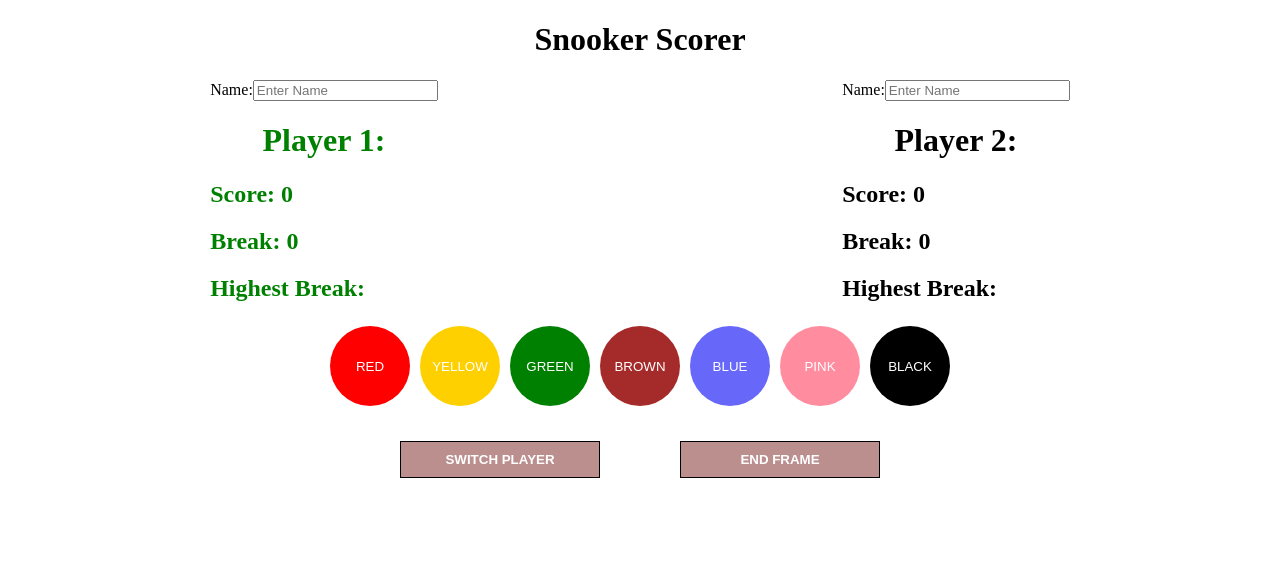
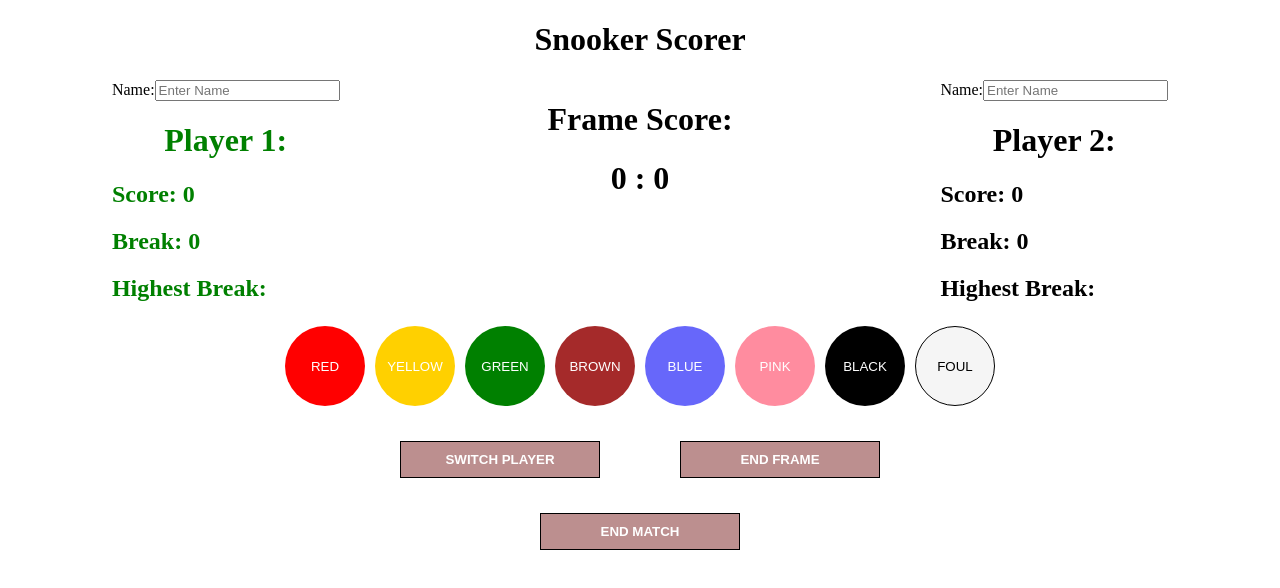
Before and after one commit to StevieV1903/snooker_scorer_cjs, a React (Create React App) app: page / in a window 1280 px wide. Shown: the top 588 px of the page. Built offline with nearby package versions, Linux system fonts and the light colour scheme.

Commit message:
foul balls working

```diff
--- a/src/App.js
+++ b/src/App.js
@@ -2,6 +2,7 @@ import React, { useState } from 'react';
 import './App.css';
 import Player from './components/PlayerComponent.js';
 import Buttons from './components/ButtonsComponent.js';
+import FrameScorer from './components/FrameScore.js';
 
 function App() {
 
@@ -12,6 +13,9 @@ function App() {
   const [player2Break, setPlayer2Break ] = useState(0);
   const [player1Breaks, setPlayer1Breaks] = useState([]);
   const [player2Breaks, setPlayer2Breaks] = useState([]);
+  const [player1Frames, setPlayer1Frames] = useState(0)
+  const [player2Frames, setPlayer2Frames] = useState(0)
+
 
 
   return (
@@ -25,6 +29,10 @@ function App() {
           activePlayer={activePlayer}
           playerBreak={player1Break}
           playerBreaks={player1Breaks}
+          />
+          <FrameScorer
+          player1Frames={player1Frames}
+          player2Frames={player2Frames}
           />
           <Player
           playerNumber={2}
@@ -49,6 +57,12 @@ function App() {
         player2Breaks={player2Breaks}
         setPlayer1Breaks={setPlayer1Breaks}
         setPlayer2Breaks={setPlayer2Breaks}
+        player1Frames={player1Frames}
+        player2Frames={player2Frames}
+        setPlayer1Frames={setPlayer1Frames}
+        setPlayer2Frames={setPlayer2Frames}
+
+
         />
       </header>
     </div>
--- a/src/components/ButtonsComponent.css
+++ b/src/components/ButtonsComponent.css
@@ -65,6 +65,14 @@ button {
     border-radius: 50%;
     border: none;
 }
+#foul-button {
+    background-color: whitesmoke;
+    color: black;
+    height: 80px;
+    width: 80px;
+    border-radius: 50%;
+    border: solid 1px black;
+}
 
 .game-button {
     margin-top: 30px;
--- a/src/components/ButtonsComponent.js
+++ b/src/components/ButtonsComponent.js
@@ -1,7 +1,10 @@
-import React from 'react';
-import './ButtonsComponent.css'
+import React, { useState } from 'react';
+import './ButtonsComponent.css';
+import FoulButtons from "./FoulButtons.js";
 
-const Buttons = ({player1Score, player2Score, activePlayer, setPlayer1Score, setPlayer2Score, setActivePlayer, player1Break, player2Break, setPlayer1Break, setPlayer2Break, player1Breaks, setPlayer1Breaks, player2Breaks, setPlayer2Breaks }) => {
+const Buttons = ({player1Score, player2Score, activePlayer, setPlayer1Score, setPlayer2Score, setActivePlayer, player1Break, player2Break, setPlayer1Break, setPlayer2Break, player1Breaks, setPlayer1Breaks, player2Breaks, setPlayer2Breaks, player1Frames, player2Frames, setPlayer1Frames, setPlayer2Frames }) => {
+
+    const [isAFoul, setIsAFoul] = useState(false)
 
 const handleRed = () => {
     if(activePlayer === 1) {
@@ -74,8 +77,16 @@ const handleBlack = () => {
 }
 
 const handleEndFrame = () => {
-    setPlayer1Score(0)
-    setPlayer2Score(0)
+    if (player1Score > player2Score){
+        setPlayer1Frames(player1Frames += 1)
+        setPlayer1Score(0)
+        setPlayer2Score(0)
+    } else if (player2Score > player1Score){
+        setPlayer2Frames(player2Frames += 1)
+        setPlayer1Score(0)
+        setPlayer2Score(0)
+    }
+    handleSwitchPlayer()
 }
 
 const handleSwitchPlayer = () => {
@@ -87,7 +98,6 @@ const handleSwitchPlayer = () => {
         setPlayer1Breaks(highBreaks)
         // player1Breaks.sort((a, b) => b - a)
         setPlayer1Break(0)
-
     } else {
         setActivePlayer(1)
         let highBreaks = player2Breaks
@@ -99,20 +109,61 @@ const handleSwitchPlayer = () => {
     console.log(activePlayer)
 }
 
+const handleEndMatch = () => {
+    if (player1Frames > player2Frames) {
+        alert("Player 1 has won")
+    } else if (player2Frames > player1Frames){
+        alert("Player 2 has won")
+    } else {
+        alert("It is a draw")
+    }
+    setPlayer1Score(0)
+    setPlayer2Score(0)
+    setPlayer1Break(0)
+    setPlayer2Break(0)
+    setPlayer1Breaks([])
+    setPlayer2Breaks([])
+    setPlayer1Frames(0)
+    setPlayer2Frames(0)
+}
+
+const handleFoul = () => {
+    if(isAFoul === true) {
+        setIsAFoul(false)
+    } else {
+        setIsAFoul(true)
+    }
+
+
+
+}
+
     return (
 <>
         <div id="button-container">
-            <button id="red-button" onClick={handleRed}>RED</button>
+            {!isAFoul && <> <button id="red-button" onClick={handleRed}>RED</button>
             <button id="yellow-button" onClick={handleYellow}>YELLOW</button>
             <button id="green-button" onClick={handleGreen}>GREEN</button>
             <button id="brown-button" onClick={handleBrown}>BROWN</button>
             <button id="blue-button" onClick={handleBlue}>BLUE</button>
             <button id="pink-button" onClick={handlePink}>PINK</button>
-            <button id="black-button" onClick={handleBlack}>BLACK</button>
+            <button id="black-button" onClick={handleBlack}>BLACK</button></>}
+            <button id="foul-button" onClick={handleFoul}>FOUL</button>
+            {isAFoul && <FoulButtons
+            player1Score={player1Score}
+            player2Score={player2Score}
+            setPlayer1Score={setPlayer1Score}
+            setPlayer2Score={setPlayer2Score}
+            activePlayer={activePlayer}
+            setIsAFoul={setIsAFoul}
+             />}
             <br></br>
             <button className="game-button" onClick={handleSwitchPlayer}>SWITCH PLAYER</button>
             <button className="game-button" onClick={handleEndFrame}>END FRAME</button>
+            <br></br>
+            <button className="game-button" onClick={handleEndMatch}>END MATCH</button>
             {/* <button>FOUL</button> */}
+
         </div>
 </>
 
--- /dev/null
+++ b/src/components/FoulButtons.js
@@ -0,0 +1,95 @@
+import React from 'react';
+
+const FoulButtons = ({player1Score, player2Score, setPlayer1Score, setPlayer2Score, activePlayer, setIsAFoul}) => {
+
+    const handleFoulRed = () => {
+        if(activePlayer === 1) {
+            setPlayer2Score(player2Score += 4);
+        }else {
+            setPlayer1Score(player1Score += 4);
+        }
+        setIsAFoul(false)
+    }
+
+    const handleFoulYellow = () => {
+        if(activePlayer === 1) {
+            setPlayer2Score(player2Score += 4);
+        }else {
+            setPlayer1Score(player1Score += 4);
+        }
+        setIsAFoul(false)
+    }
+
+    const handleFoulGreen = () => {
+        if(activePlayer === 1) {
+            setPlayer2Score(player2Score += 4);
+
+        }else {
+            setPlayer1Score(player1Score += 4);
+        }
+        setIsAFoul(false)
+    }
+
+    const handleFoulBrown = () => {
+        if(activePlayer === 1) {
+            setPlayer2Score(player2Score += 4);
+        }else {
+            setPlayer1Score(player1Score += 4);
+
+        }
+        setIsAFoul(false)
+    }
+
+    const handleFoulBlue = () => {
+        if(activePlayer === 1) {
+            setPlayer2Score(player2Score += 5);
+        }else {
+            setPlayer1Score(player1Score += 5);
+        }
+        setIsAFoul(false)
+    }
+
+    const handleFoulPink = () => {
+        if(activePlayer === 1) {
+            setPlayer2Score(player2Score += 6);
+        }else {
+            setPlayer1Score(player1Score += 6);
+        }
+        setIsAFoul(false)
+    }
+
+    const handleFoulBlack = () => {
+        if(activePlayer === 1) {
+        setPlayer2Score(player2Score += 7);
+    }else {
+        setPlayer1Score(player1Score += 7);
+        }
+        setIsAFoul(false)
+    }
+
+
+return(
+
+    <>
+    <div id="button-container">
+            <button id="red-button" onClick={handleFoulRed}>FOUL <br></br>RED</button>
+            <button id="yellow-button" onClick={handleFoulYellow}>FOUL YELLOW</button>
+            <button id="green-button" onClick={handleFoulGreen}>FOUL GREEN</button>
+            <button id="brown-button" onClick={handleFoulBrown}>FOUL BROWN</button>
+            <button id="blue-button" onClick={handleFoulBlue}>FOUL BLUE</button>
+            <button id="pink-button" onClick={handleFoulPink}>FOUL PINK</button>
+            <button id="black-button" onClick={handleFoulBlack}>FOUL BLACK</button>
+            {/* <button id="foul-button" onClick={handleFoul}>RETURN</button> */}
+            {/* <button id="foul-button" onClick={handleFoulCancel}>CANCEL</button> */}
+        </div>
+
+
+
+
+    </>
+
+)
+
+}
+
+export default FoulButtons;
--- /dev/null
+++ b/src/components/FrameScore.js
@@ -0,0 +1,24 @@
+import React from 'react';
+
+const FrameScorer = ({player1Frames, player2Frames}) => {
+
+return(
+
+    <>
+    <div className="frame-scrorer-container">
+    <h1>Frame Score: </h1>
+    <h1>{player1Frames} : {player2Frames} </h1>
+
+
+    </div>
+
+
+
+    </>
+
+
+)
+
+}
+
+export default FrameScorer
```
Also changed, not shown: src/components/FoulButtons.css (added), src/components/FrameScore.css (added).
